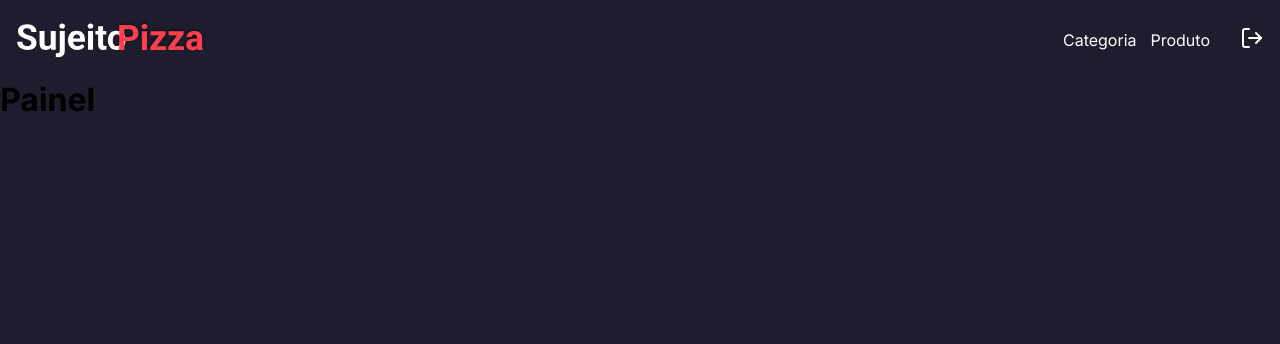
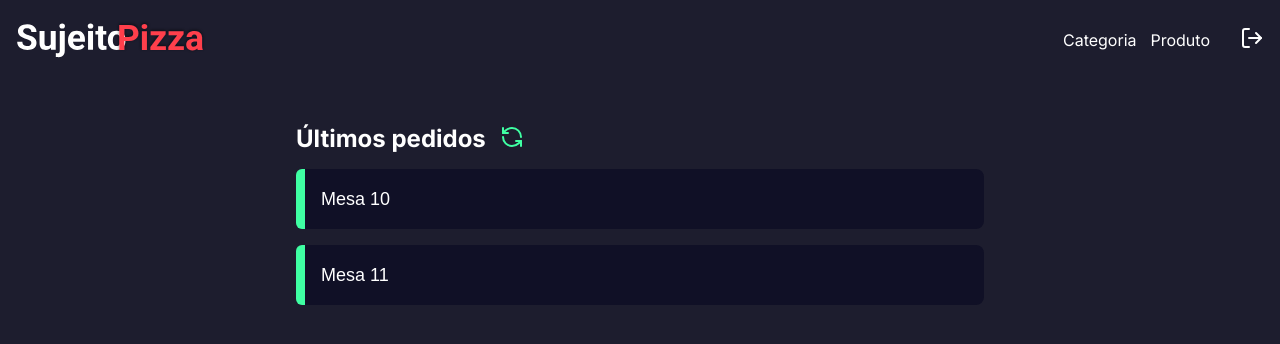
Before and after one commit to MarcioJorgeMelo/dev-restaurante, a Next.js app in the folder frontend/: page /dashboard in a window 1280 px wide. Shown: the top 344 px of the page. Built offline with nearby package versions, Linux system fonts and the light colour scheme.

Commit message:
feat: add Orders to dashboard page

```diff
--- a/frontend/src/app/dashboard/page.tsx
+++ b/frontend/src/app/dashboard/page.tsx
@@ -1,7 +1,9 @@
+import { Orders } from "./components/orders";
+
 export default function Dashboard() {
   return (
-    <div>
-      <h1>Painel</h1>
-    </div>
+    <>
+      <Orders />
+    </>
   );
 }
```
